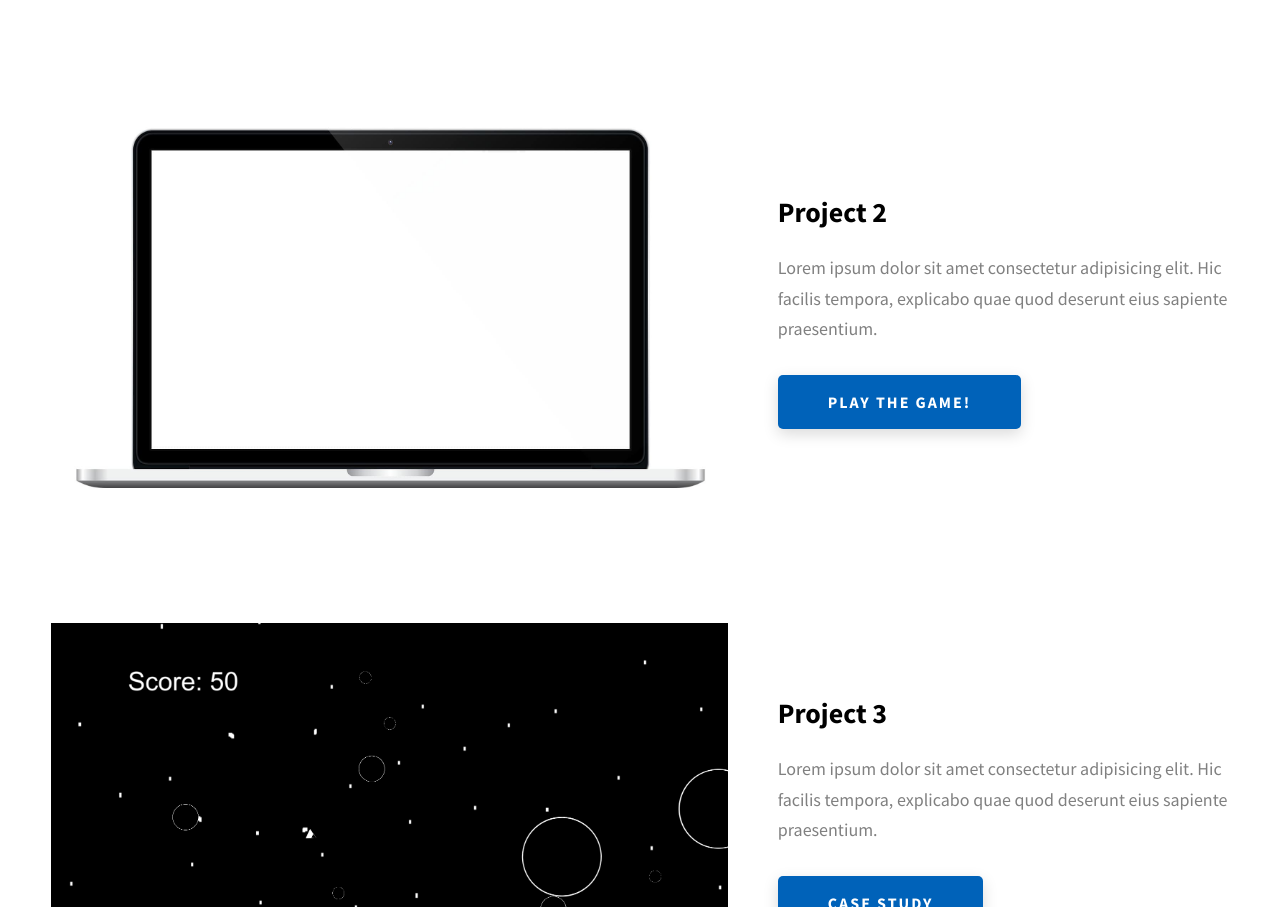
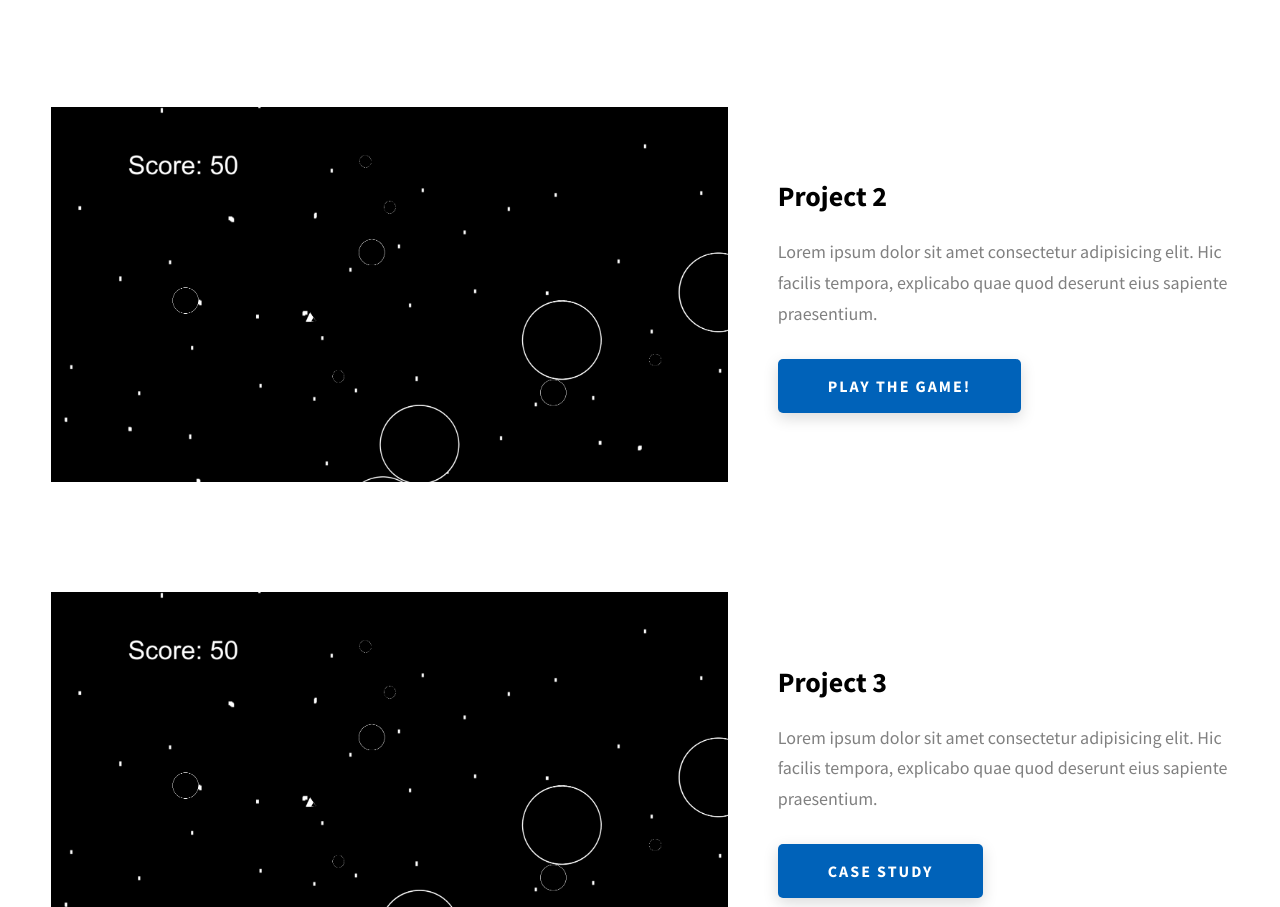
Before and after one commit to TheAlmightyG/TheAlmightyG.github.io, a website: page index.html in a window 1280 px wide. Shown: the part 2866-3773 px from the top of the page. Drawn offline with Linux system fonts and the light colour scheme.

Commit message:
Picture update

```diff
--- a/index.html
+++ b/index.html
@@ -229,7 +229,7 @@
           <div class="projects__row">
             <div class="projects__row-img-cont">
               <img
-                src="./assets/jpeg/project-mockup-example.jpeg"
+                src="./assets/png/Asteriod Unity Game.png"
                 alt="Software Screenshot"
                 class="projects__row-img"
                 loading="lazy"
```
